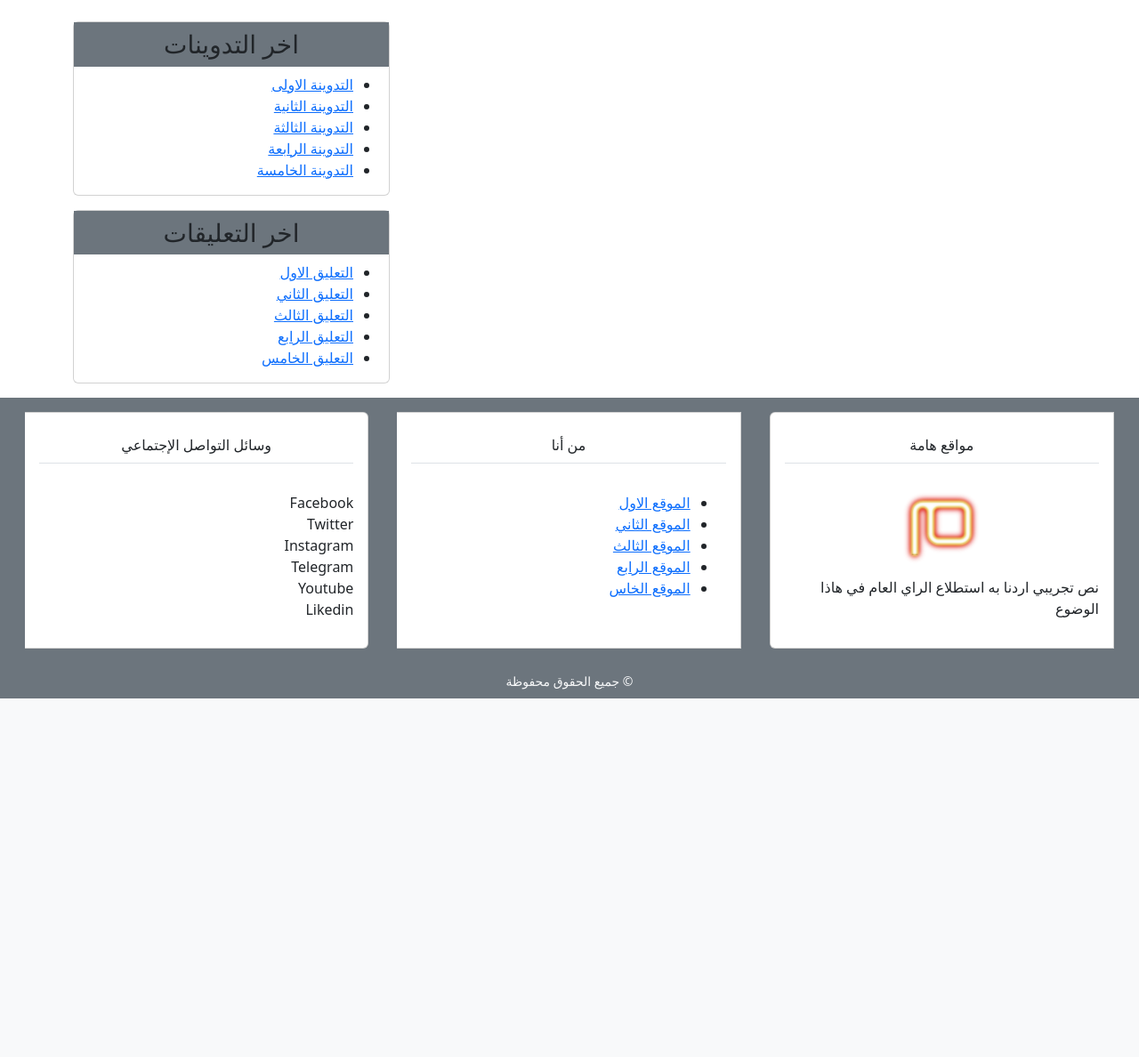
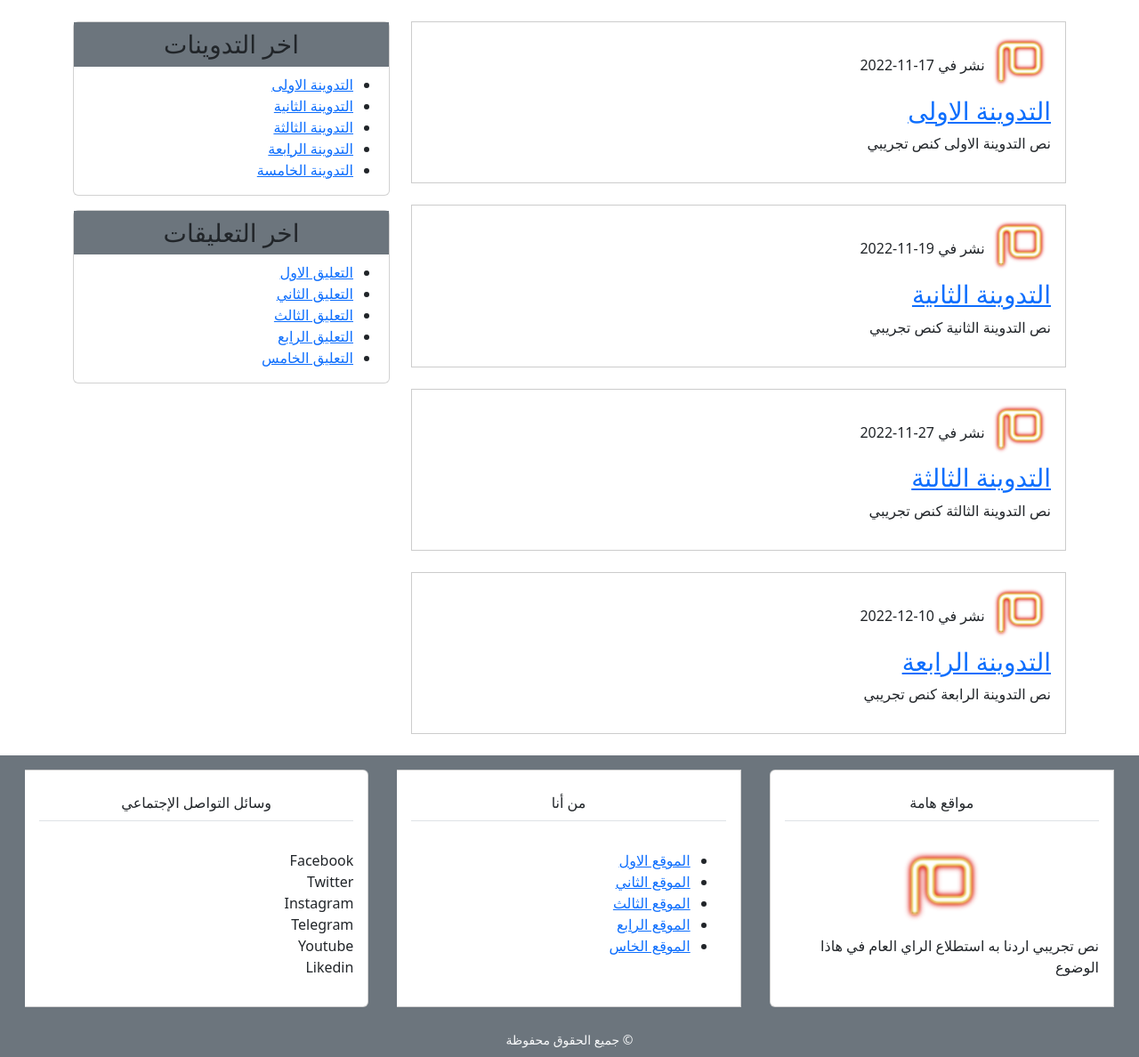
Before and after one commit to ouazin91nabil/Blog-Ar, a Django app: page / in a window 1280 px wide. Shown: the part 57-1245 px from the top of the page at 89% size. Before the commit the page ends 842 px from the top, so only its background shows below. Run offline with Django 4.2, Linux system fonts and the light colour scheme; some libraries are stand-ins or nearby versions.

Commit message:
something

```diff
--- a/src/blog/static/blog/css/main.css
+++ b/src/blog/static/blog/css/main.css
@@ -6,3 +6,8 @@ html, body{
 .dropdown-menu .dropdown-item{
     text-align: right;
 }
+/* start post content */
+.post{
+  border: 1px solid #ccc;
+}
+/* end post */
--- a/src/blog/templates/blog/index.html
+++ b/src/blog/templates/blog/index.html
@@ -1,3 +1,12 @@
 {% extends 'blog/base.html' %}
+{% load static %}
 {% block content %}
+{% for post in posts %}
+<div class="post p-3 mb-4">
+	<img class="img-fluid" src="{% static 'blog/images/mim-logo.png' %}" alt="صورة الناشر" width="70px">
+  <span> نشر في {{post.post_date}}</span>
+  <h3><a href="#">{{post.title}}</a></h3>
+  <p>{{post.content}}</p>
+</div>
+{% endfor %}
 {% endblock content %}
--- a/src/blog/views.py
+++ b/src/blog/views.py
@@ -1,8 +1,34 @@
 from django.shortcuts import render
 
 # Create your views here.
+posts = [
+        {
+          'title': 'التدوينة الاولى',
+          'content': 'نص التدوينة الاولى كنص تجريبي',
+          'post_date': '17-11-2022',
+          'author': 'والزين نبيل'
+        }, {
+          'title': 'التدوينة الثانية',
+          'content': 'نص التدوينة الثانية كنص تجريبي',
+          'post_date': '19-11-2022',
+          'author': 'والزين حادة'
+        },  {
+          'title': 'التدوينة الثالثة',
+          'content': 'نص التدوينة الثالثة كنص تجريبي',
+          'post_date': '27-11-2022',
+          'author': 'والزين نبيل'
+        },{
+          'title': 'التدوينة الرابعة',
+          'content': 'نص التدوينة الرابعة كنص تجريبي',
+          'post_date': '10-12-2022',
+          'author': 'بنحسين محمد'
+        },
+    ]
 
 def home(request):
+
     context = {
-            'title': 'home'}
+            'title': 'الثفحة الرئيسية',
+            'posts': posts,
+            }
     return render(request, 'blog/index.html', context)
```
